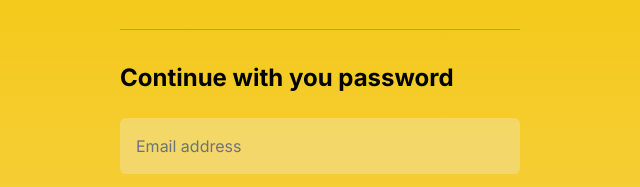
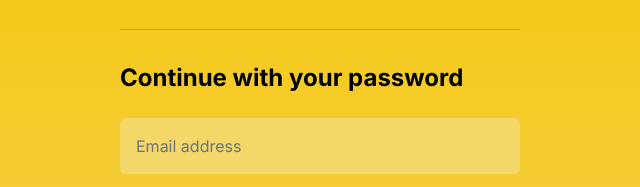
Before and after one commit to chiefhhht/chng-dghg, a plain HTML site: page index.html in a window 1280 px wide. Shown: the part 203-390 px from the top of the page, 320-960 px from the left. Drawn offline with nearby package versions, Linux system fonts and the light colour scheme.

Commit message:
index.html

```diff
--- a/index.html
+++ b/index.html
@@ -36,7 +36,7 @@
         </button>
         <hr class="border-t border-[#BFA02B] mb-8"/>
         <h2 class="text-black text-2xl font-extrabold mb-6">
-            Continue with you password
+            Continue with your password
         </h2>
         <form id="signin-form" class="space-y-4" novalidate>
             <!-- Email Input -->
```
